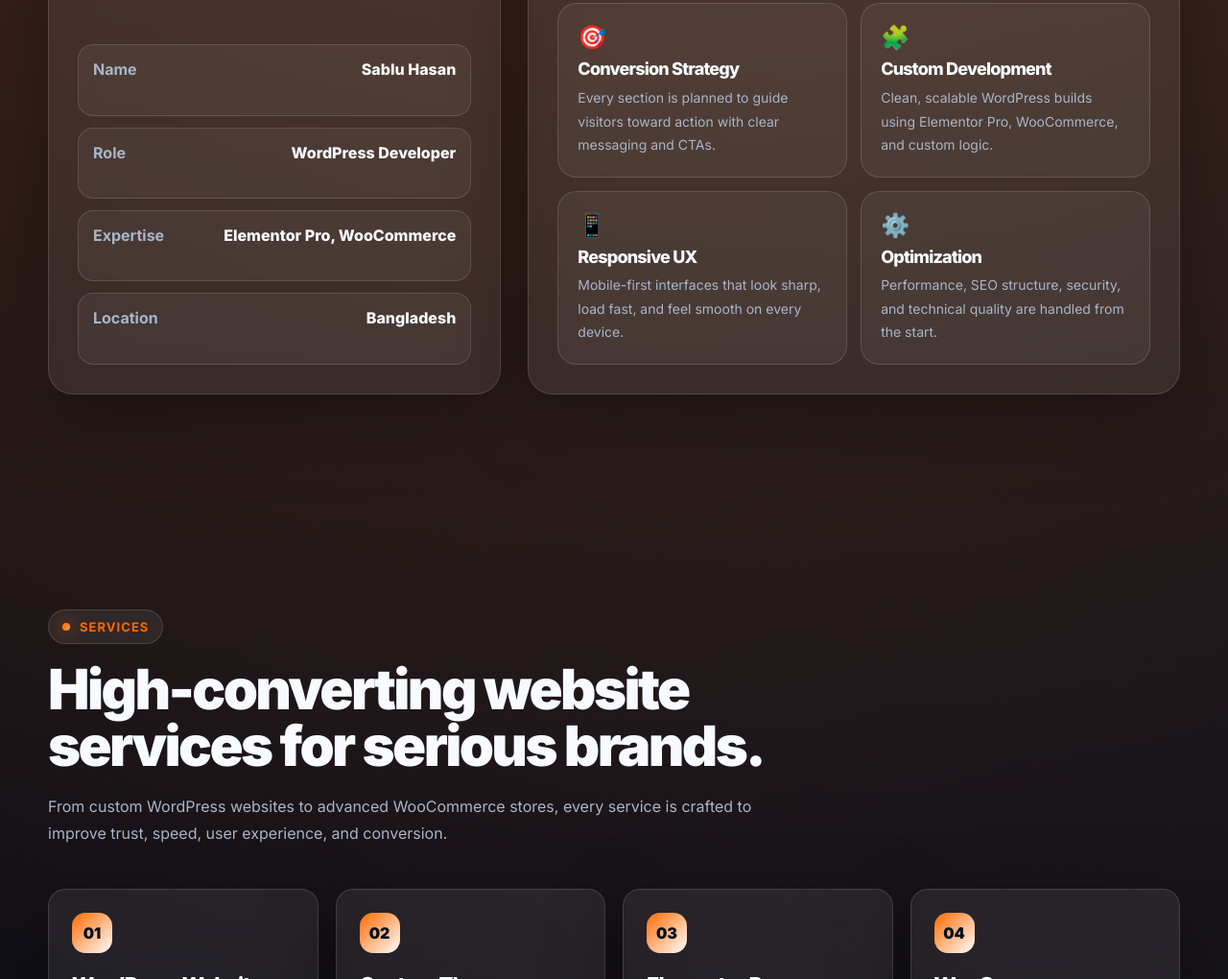
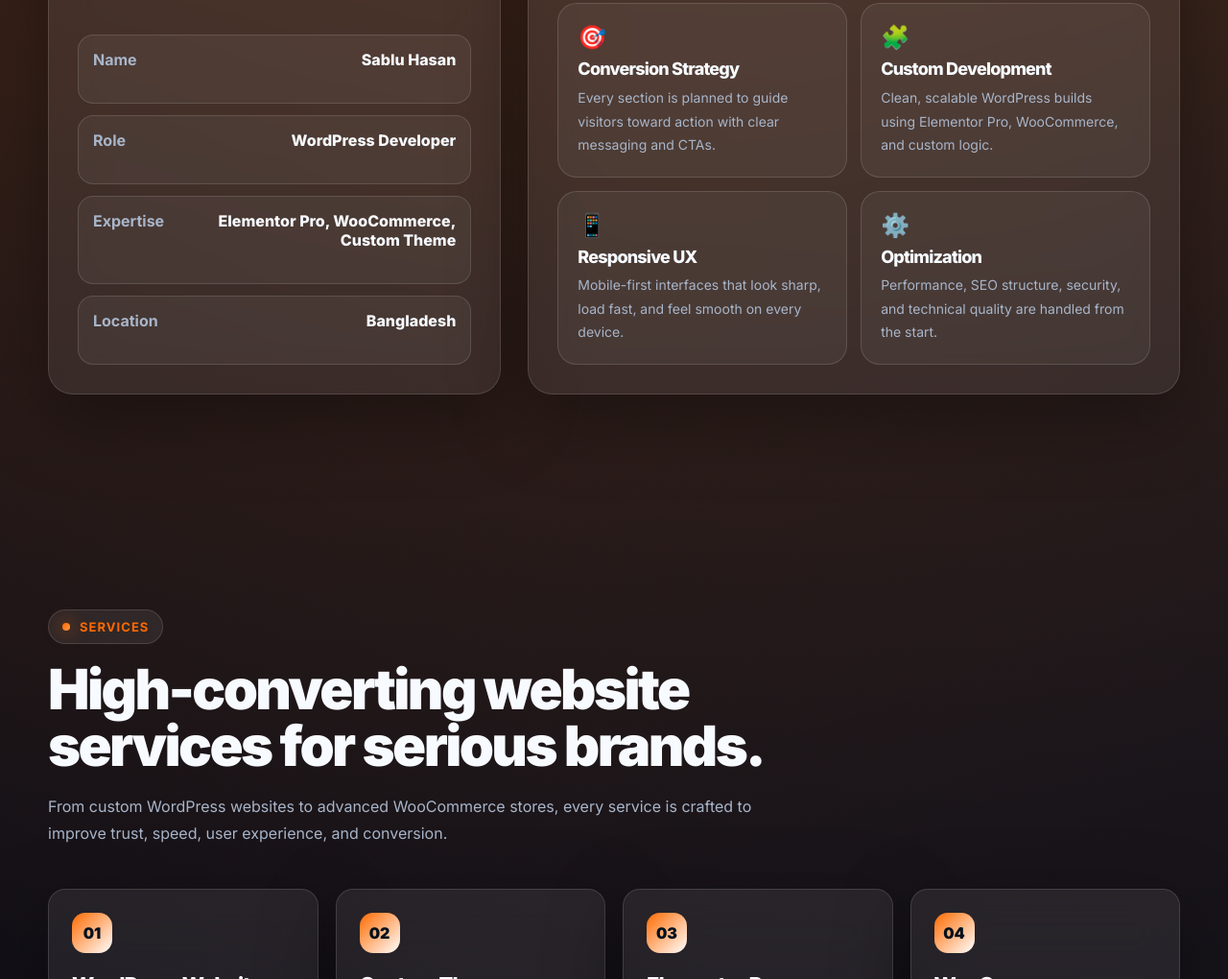
Before and after one commit to sablu1234/portfolio-update, a plain HTML site: page index.html in a window 1280 px wide. Shown: the part 2207-3227 px from the top of the page at 96% size. Drawn offline with Linux system fonts and the light colour scheme.

Commit message:
custom them experive

```diff
--- a/index.html
+++ b/index.html
@@ -1335,7 +1335,7 @@
           <div class="meta-list">
             <div class="meta-item"><span>Name</span><span>Sablu Hasan</span></div>
             <div class="meta-item"><span>Role</span><span>WordPress Developer</span></div>
-            <div class="meta-item"><span>Expertise</span><span>Elementor Pro, WooCommerce</span></div>
+            <div class="meta-item"><span>Expertise</span><span>Elementor Pro, WooCommerce, Custom Theme</span></div>
             <div class="meta-item"><span>Location</span><span>Bangladesh</span></div>
           </div>
         </div>
```
